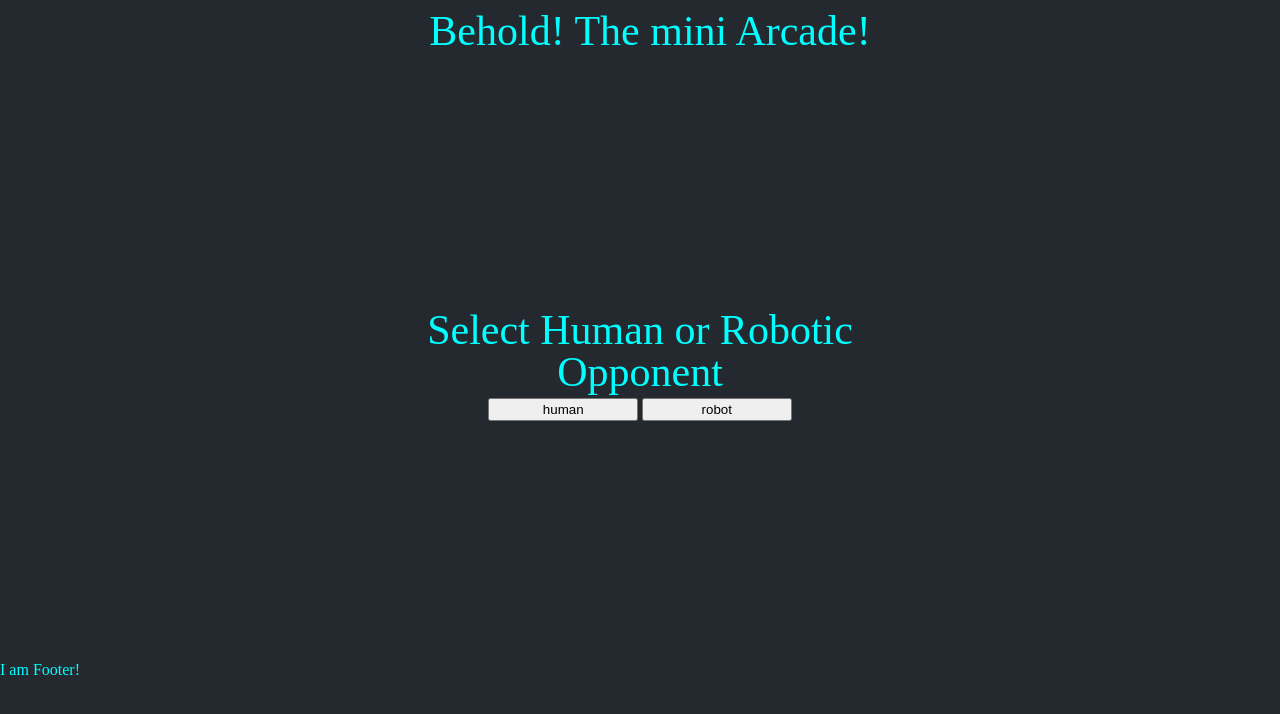
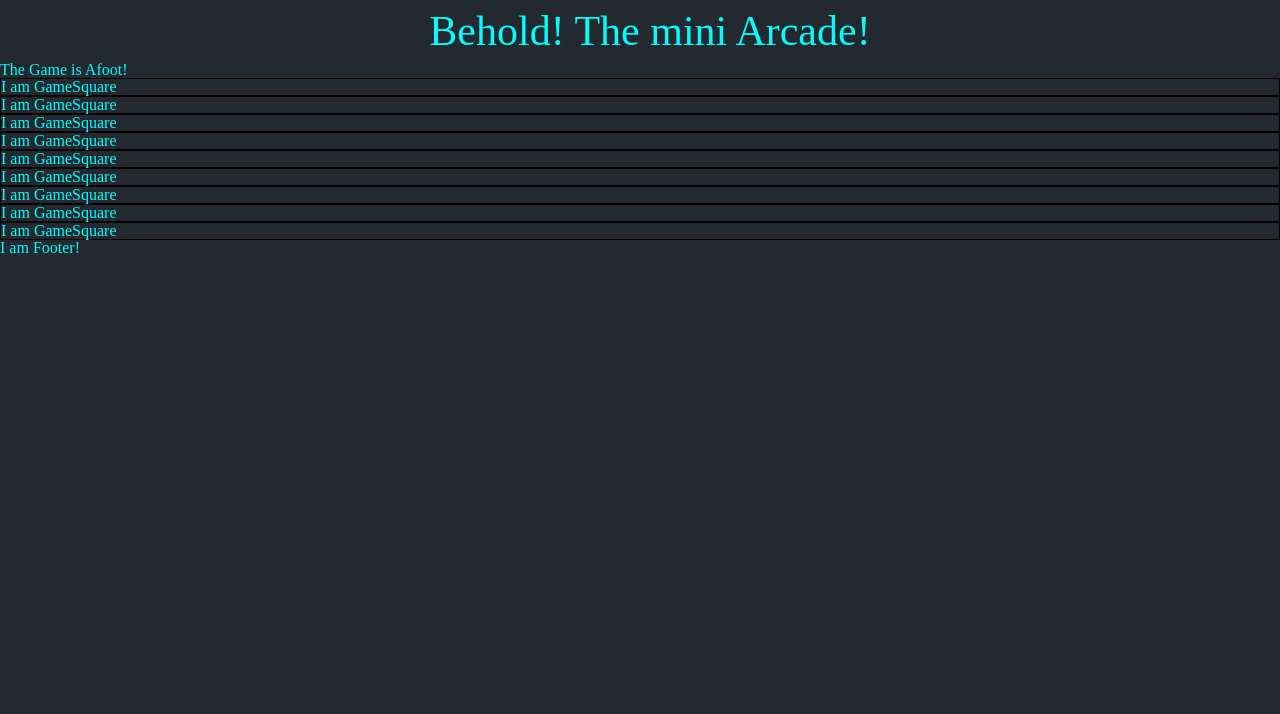
Before and after one commit to CD-Mackay/mini-arcade, a React app: page /tictactoe in a window 1280 px wide. Both pictures are taken after a click on the button "human". Shown: the top 714 px of the page. Built offline with nearby package versions, Linux system fonts and the light colour scheme.

Commit message:
implement gameboard

```diff
--- a/client/src/components/games/tictactoe/StyledTic.js
+++ b/client/src/components/games/tictactoe/StyledTic.js
@@ -25,6 +25,10 @@ const StyledTic = styled.section`
 
     }
   }
+  .game-grid {
+    display: grid;
+    grid-template-columns: 1fr 1fr 1fr;
+  }
 }
 `
 
--- a/client/src/components/games/tictactoe/Tic.js
+++ b/client/src/components/games/tictactoe/Tic.js
@@ -1,28 +1,33 @@
 import React, { useState } from 'react';
+import GameSquare from './atoms/gameSquare/GameSquare';
 
 import StyledTic from './StyledTic';
 
 const Tic = () => {
 
   const [gamePhase, setGamePhase] = useState("setup");
+  const squares = [1, 2, 3, 4, 5, 6, 7, 8, 9];
 
+  const gameBoard =  squares.map((element) => {
+      return <GameSquare index={element} />
+    });
 
-  const startGame = () => {
-
-  }
   return (
     <StyledTic>
       {gamePhase === "setup" &&
       <div id="setup-box">
         <h4>Select Human or Robotic Opponent</h4>
         <div id="button-wrapper">
-          <button>human</button>
+          <button onClick={() => setGamePhase("play")}>human</button>
           <button>robot</button>
         </div>
       </div>
       }
       {gamePhase === "play" && <div>
         <h4>The Game is Afoot!</h4>
+        <div className="game-grid">
+          {gameBoard}
+        </div>
       </div>}
     </StyledTic>
   )
--- /dev/null
+++ b/client/src/components/games/tictactoe/atoms/gameSquare/GameSquare.js
@@ -0,0 +1,13 @@
+import React from 'react';
+
+import StyledGameSquare from './StyledGameSquare';
+
+const GameSquare = () => {
+  return (
+    <StyledGameSquare>
+      <p>I am GameSquare</p>
+    </StyledGameSquare>
+  )
+};
+
+export default GameSquare;
--- /dev/null
+++ b/client/src/components/games/tictactoe/atoms/gameSquare/StyledGameSquare.js
@@ -0,0 +1,7 @@
+import styled from 'styled-components';
+
+const StyledGameSquare = styled.div`
+border: 1px solid black;
+`
+
+export default StyledGameSquare;
```
